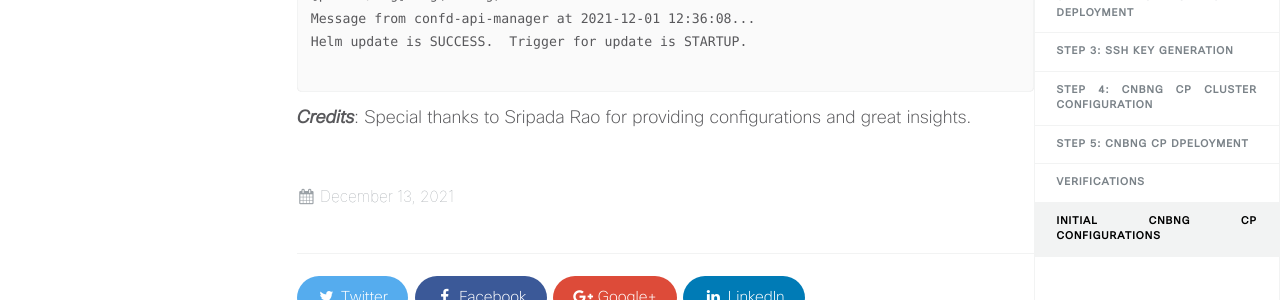
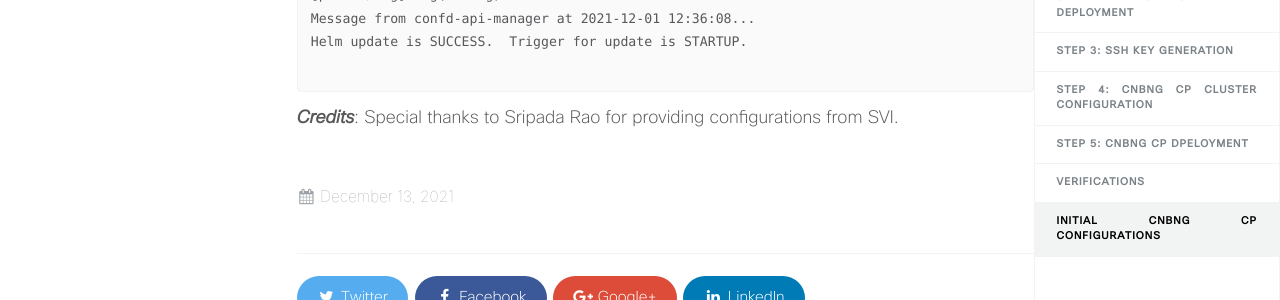
Before and after one commit to xrdocs/cnbng, a Jekyll site: the page built from _tutorials/multi-server-cnbng-cp-deployment-in-vmware.md, in a window 1280 px wide and 900 px high, scrolled down 25956 px. Shown: the part 359-659 px from the top of the window. Built offline with Jekyll 4.4.1, drawn with Linux system fonts in a browser that asks for light colours; comment, search, counter and statistics services are not loaded.

Commit message:
Update multi-server-cnbng-cp-deployment-in-vmware.md

```diff
--- a/_tutorials/multi-server-cnbng-cp-deployment-in-vmware.md
+++ b/_tutorials/multi-server-cnbng-cp-deployment-in-vmware.md
@@ -1290,4 +1290,4 @@ Helm update is SUCCESS.  Trigger for update is STARTUP.
 
 
 
-***Credits***: Special thanks to Sripada Rao for providing configurations and great insights.
+***Credits***: Special thanks to Sripada Rao for providing configurations from SVI.
```
